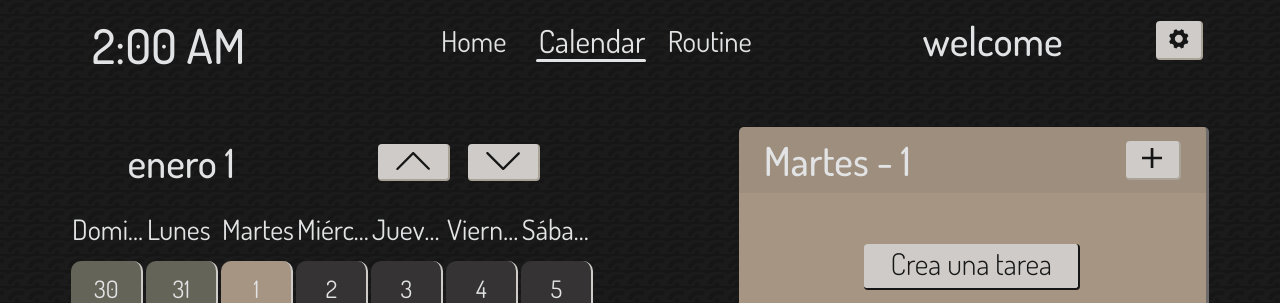
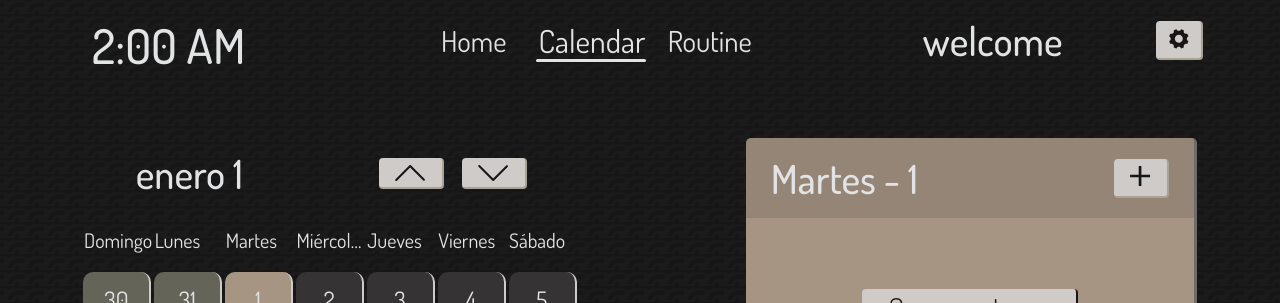
Before and after one commit to stvnmc/calendar-routine, a React (Vite) app: page /calendar-routine/month/1/1 in a window 1280 px wide. Shown: the top 303 px of the page. Built offline with nearby package versions, Linux system fonts and the light colour scheme.

Commit message:
agragando mejoras

```diff
--- a/src/index.css
+++ b/src/index.css
@@ -245,16 +245,13 @@ button {
 .third .cont-text {
   overflow: hidden;
   background-color: var(--color-task);
-  padding: 2vh 3vw;
   width: 42vw;
   min-width: 382px;
-
   box-shadow: 0px 14px 26px -14px rgba(0, 0, 0, 0.75);
   border: none;
   border-radius: 5px;
   border-bottom: 0.3vh solid #d5caca;
   border-right: 0.2vw solid #d5caca;
-  margin-bottom: 9vh;
 }
 
 .third .cont-text div {
@@ -545,6 +542,7 @@ button {
 footer {
   display: flex;
   align-items: flex-end;
+  margin-top: 100px;
 }
 
 .content {
@@ -615,7 +613,7 @@ footer img {
   flex-wrap: wrap;
   justify-content: space-around;
   font-size: 20px;
-  margin: 25px 0;
+  margin-top: 58px;
 }
 
 .container {
@@ -624,13 +622,15 @@ footer img {
 }
 
 .calendar {
-  width: 41vw;
+  width: 32vw;
   min-width: 496px;
+  margin-bottom: 45px;
 }
 
 .select-day-taks {
   position: relative;
-  width: 32vw;
+  width: 35vw;
+  min-width: 432px;
   background: var(--color-task);
   border-radius: 5px;
   border: none;
@@ -642,19 +642,12 @@ footer img {
   animation: fadeInDown 1s forwards;
 }
 
-.select-day-taks,
-.calendar {
-  margin: 22px 0;
-  height: 565px;
-  min-width: 467px;
-}
-
 .task-cont-header {
   display: flex;
   align-items: center;
   justify-content: space-between;
-  padding: 8px 25px;
-  background-color: #44424014;
+  padding: 15px 25px;
+  background-color: #44424030;
 }
 
 .task-cont-header h1 {
@@ -801,10 +794,10 @@ footer img {
 }
 
 .icons-calendar button {
-  font-size: 1.7em;
+  font-size: 1.5em;
   margin-left: 18px;
-  width: 72px;
-  height: 37px;
+  width: 65px;
+  height: 31px;
 }
 
 .days-of-week {
@@ -823,7 +816,7 @@ footer img {
   overflow: hidden;
   white-space: nowrap;
   text-overflow: ellipsis;
-  font-size: 1.4em;
+  font-size: 1em;
   font-weight: 400;
 }
 
@@ -871,7 +864,7 @@ footer img {
   display: flex;
   flex-direction: column;
   overflow-y: auto;
-  height: 443px;
+  height: 455px;
   margin: 15px 25px;
 }
 
@@ -942,8 +935,8 @@ footer img {
 }
 
 .welcome-text img {
-  width: 280px;
-  height: 270px;
+  width: 239px;
+  height: 224px;
 }
 
 .lines,
@@ -1614,7 +1607,7 @@ footer img {
 
 .steps-to-follow {
   width: 30%;
-  min-width: 525px;
+  min-width: 442px;
   display: flex;
   flex-direction: column;
   align-items: center;
@@ -1636,7 +1629,7 @@ footer img {
   flex-wrap: wrap;
   align-content: center;
   justify-content: center;
-  width: 65vw;
+  width: 50vw;
   height: 85vh;
   margin: 16px 2px;
   min-height: 809px;
@@ -1996,4 +1989,7 @@ footer img {
   .date {
     font-size: 12px;
   }
-}
+  .second {
+    height: 483px;
+  }
+}
```
